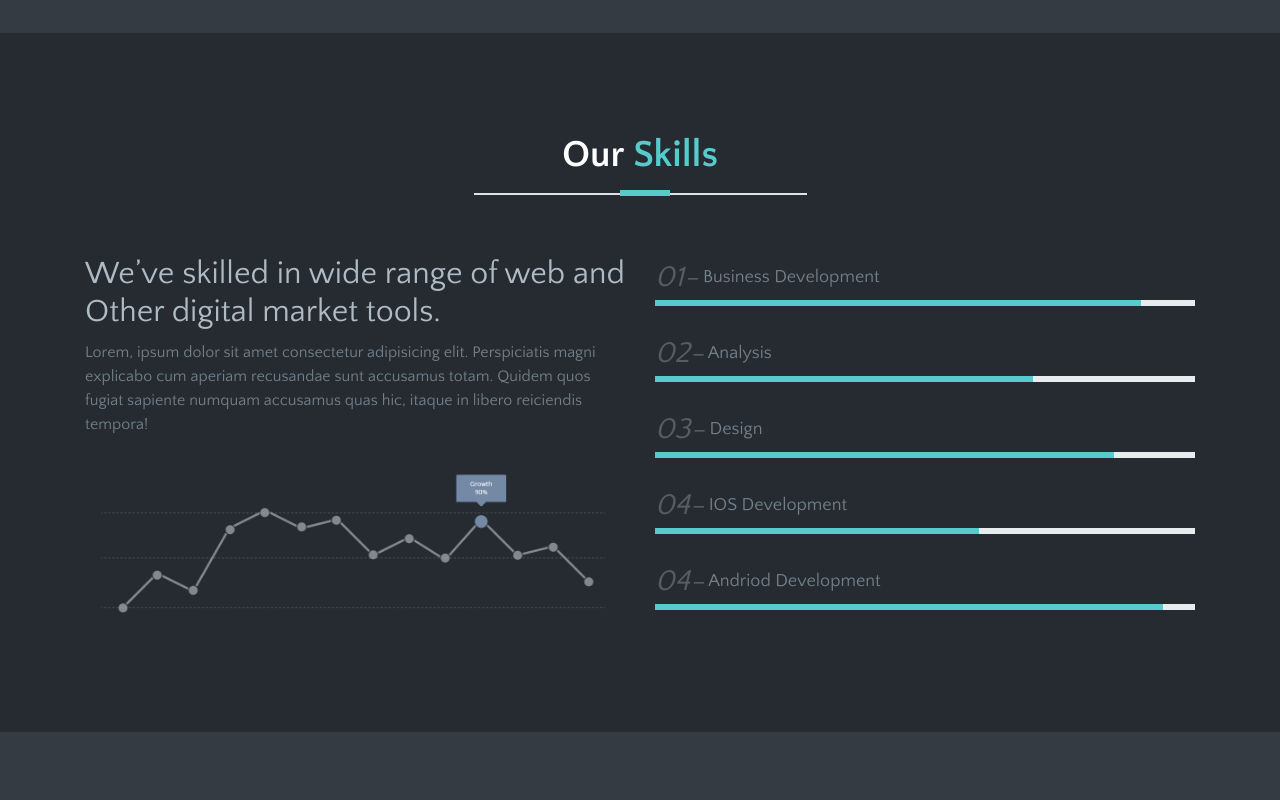
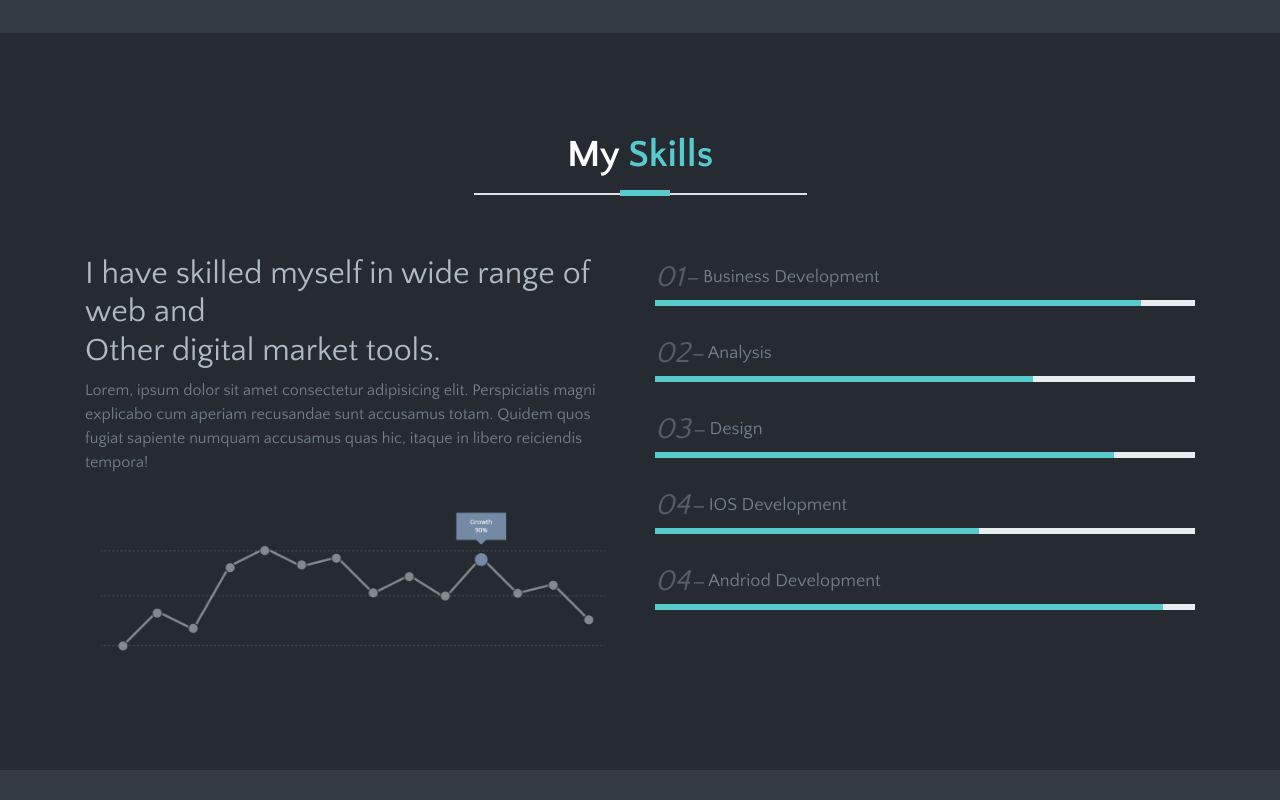
Before and after one commit to AbuHassanNayeem/portfolio, a plain HTML site: page index.html in a window 1280 px wide. Shown: the part 3620-4420 px from the top of the page. Drawn offline with Linux system fonts and the light colour scheme; some packages are replaced by stand-ins of ours; files whose address does not match are found by name; a web font is replaced by a local one.

Commit message:
Update index.html

```diff
--- a/index.html
+++ b/index.html
@@ -287,7 +287,7 @@ Start Call To Action
 			<div class="col-lg-12">
 				<!-- section title -->
 				<div class="title text-center wow fadeIn" data-wow-duration="500ms">
-					<h2>Our <span class="color">Services</span></h2>
+					<h2>My <span class="color">profession</span></h2>
 					<div class="border"></div>
 				</div>
 				<!-- /section title -->
@@ -384,7 +384,7 @@ Start Call To Action
 			<!-- section title -->
 			<div class="col-md-12">
 				<div class="title text-center">
-					<h2>Our <span class="color">Skills</span></h2>
+					<h2>My <span class="color">Skills</span></h2>
 					<div class="border"></div>
 				</div>
 			</div>
@@ -392,7 +392,7 @@ Start Call To Action
 		</div> <!-- End row -->
 		<div class="row">
 			<div class="col-md-6">
-				<h2>We’ve skilled in wide range of web and <br>
+				<h2>I have skilled myself in wide range of web and <br>
 					Other digital market tools.</h2>
 				<p>Lorem, ipsum dolor sit amet consectetur adipisicing elit. Perspiciatis magni explicabo cum aperiam recusandae
 					sunt accusamus totam. Quidem quos fugiat sapiente numquam accusamus quas hic, itaque in libero reiciendis
```
